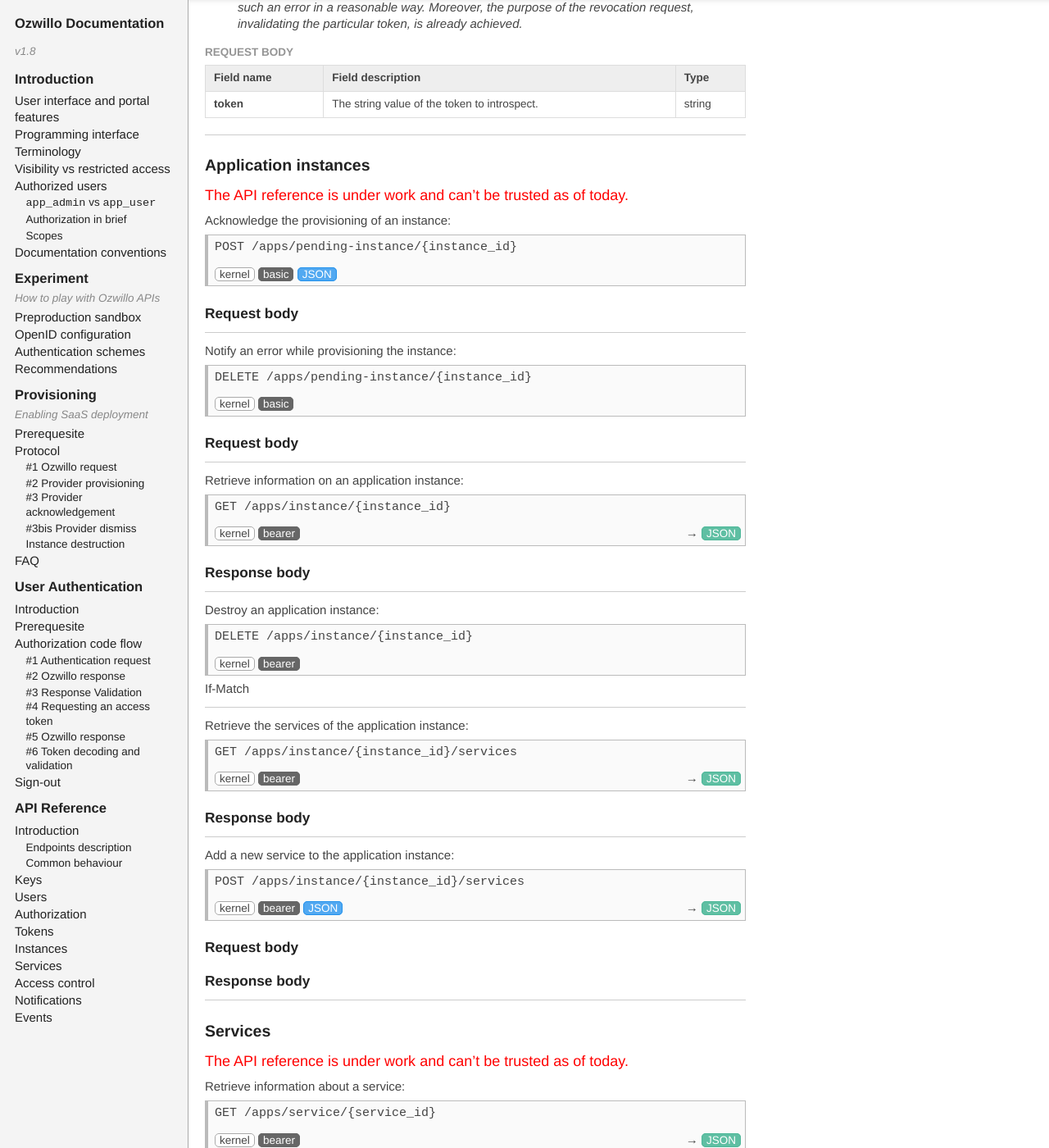
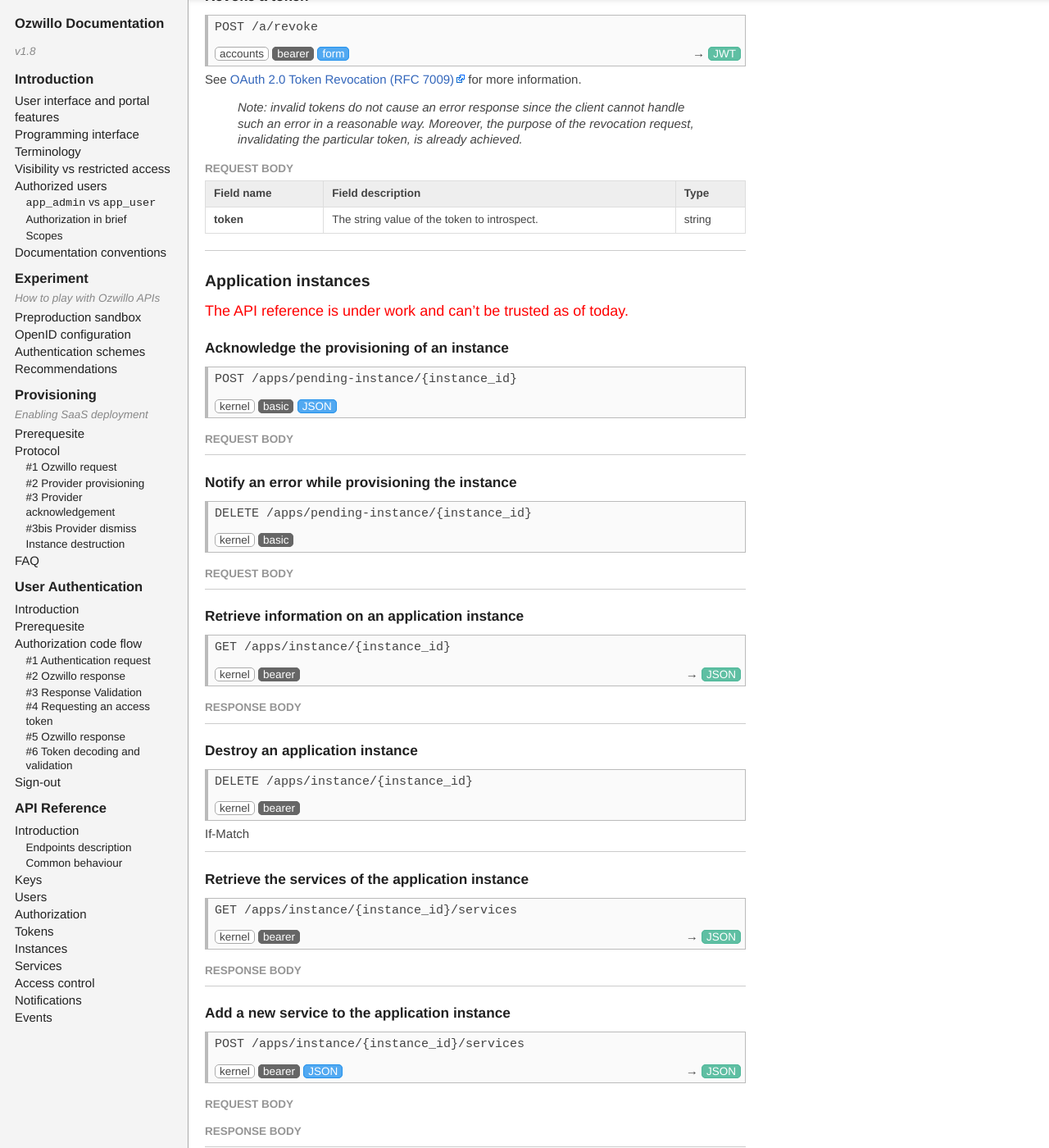
Before and after one commit to ozwillo/ozwillo-doc, a Jekyll site: the page built from index.html, in a window 1280 px wide and 1400 px high, scrolled down 25583 px. Shown: the whole window at 82% size. Built offline with Jekyll 4.4.1, drawn with Linux system fonts in a browser that asks for light colours; nearby versions of some CDN libraries; library files that are not in the unit come from our copies; some of the changed text lies outside the part shown.

Commit message:
Use level-4 headers in API reference for API "titles".
Also changes "Request body" and "Response body" to level-5 headers
everywhere, and fixes a few typos.

```diff
--- a/_includes/5-api-reference.md
+++ b/_includes/5-api-reference.md
@@ -58,7 +58,7 @@
 The API reference is under work and can't be trusted as of today.
 {: .warning}
 
-Retrieve the public key used for OpenID Connect:
+#### Retrieve the public key used for OpenID Connect
 
 <div class="api-entry">
 	<div class="api-command">GET /a/keys</div>
@@ -85,7 +85,7 @@
 The API reference is under work and can't be trusted as of today.
 {: .warning}
 
-Return claims about the end-user:
+#### Return claims about the end-user
 
 <div class="api-entry">
 	<div class="api-command">GET /a/userinfo</div>
@@ -132,7 +132,7 @@
 
 <hr/>
 
-Return claims about the end-user:
+#### Return claims about the end-user
 
 <div class="api-entry">
 	<div class="api-command">POST /a/userinfo</div>
@@ -164,7 +164,7 @@
 The API reference is under work and can't be trusted as of today.
 {: .warning}
 
-Grant authorizations to the client application:
+#### Grant authorizations to the client application
 
 <div class="api-entry">
 	<div class="api-command">GET /a/auth</div>
@@ -179,7 +179,7 @@
 
 <hr/>
 
-Grant authorizations to the client application:
+#### Grant authorizations to the client application
 
 <div class="api-entry">
 	<div class="api-command">POST /a/auth</div>
@@ -203,7 +203,7 @@
 The API reference is under work and can't be trusted as of today.
 {: .warning}
 
-Exchange an authorization code or a refresh token for an access token:
+#### Exchange an authorization code or a refresh token for an access token
 
 <div class="api-entry">
 	<div class="api-command">POST /a/token</div>
@@ -223,7 +223,7 @@
 
 <hr/>
 
-Get information about an access token:
+#### Get information about an access token
 
 <div class="api-entry">
 	<div class="api-command">POST /a/tokeninfo</div>
@@ -268,7 +268,7 @@
 
 <hr/>
 
-Revoke a token:
+#### Revoke a token
 
 <div class="api-entry">
 	<div class="api-command">POST /a/revoke</div>
@@ -303,7 +303,7 @@
 The API reference is under work and can't be trusted as of today.
 {: .warning}
 
-Acknowledge the provisioning of an instance:
+#### Acknowledge the provisioning of an instance
 
 <div class="api-entry">
 	<div class="api-command">POST /apps/pending-instance/{instance_id}</div>
@@ -316,11 +316,11 @@
 	</div>
 </div>
 
-#### Request body
+##### Request body
 
 <hr/>
 
-Notify an error while provisioning the instance:
+#### Notify an error while provisioning the instance
 
 <div class="api-entry">
 	<div class="api-command">DELETE /apps/pending-instance/{instance_id}</div>
@@ -332,11 +332,11 @@
 	</div>
 </div>
 
-#### Request body
+##### Request body
 
 <hr/>
 
-Retrieve information on an application instance:
+#### Retrieve information on an application instance
 
 <div class="api-entry">
 	<div class="api-command">GET /apps/instance/{instance_id}</div>
@@ -351,11 +351,11 @@
 	</div>
 </div>
 
-#### Response body
+##### Response body
 
 <hr/>
 
-Destroy an application instance:
+#### Destroy an application instance
 
 <div class="api-entry">
 	<div class="api-command">DELETE /apps/instance/{instance_id}</div>
@@ -371,7 +371,7 @@
 
 <hr/>
 
-Retrieve the services of the application instance:
+#### Retrieve the services of the application instance
 
 <div class="api-entry">
 	<div class="api-command">GET /apps/instance/{instance_id}/services</div>
@@ -386,11 +386,11 @@
 	</div>
 </div>
 
-#### Response body
+##### Response body
 
 <hr/>
 
-Add a new service to the application instance:
+#### Add a new service to the application instance
 
 <div class="api-entry">
 	<div class="api-command">POST /apps/instance/{instance_id}/services</div>
@@ -406,9 +406,9 @@
 	</div>
 </div>
 
-#### Request body
+##### Request body
 
-#### Response body
+##### Response body
 
 <hr/>
 
@@ -418,7 +418,7 @@
 The API reference is under work and can't be trusted as of today.
 {: .warning}
 
-Retrieve information about a service:
+#### Retrieve information about a service
 
 <div class="api-entry">
 	<div class="api-command">GET /apps/service/{service_id}</div>
@@ -433,11 +433,11 @@
 	</div>
 </div>
 
-#### Response body
+##### Response body
 
 <hr/>
 
-Update a service:
+#### Update a service
 
 <div class="api-entry">
 	<div class="api-command">PUT /apps/service/{service_id}</div>
@@ -455,13 +455,13 @@
 
 If-Match
 
-#### Request body
+##### Request body
 
-#### Response body
+##### Response body
 
 <hr/>
 
-Delete a service:
+#### Delete a service
 
 <div class="api-entry">
 	<div class="api-command">DELETE /apps/service/{service_id}</div>
@@ -489,7 +489,7 @@
 
 Ozwillo manages access control lists that links user to application instances.
 
-Retrieve app_users of the app instance:
+#### Retrieve app_users of the app instance
 
 <div class="api-entry">
 	<div class="api-command">GET /apps/acl/instance/{instance_id}</div>
@@ -507,11 +507,11 @@
 TODO: only for app_admins?
 {: .todo}
 
-#### Reponse body
+##### Reponse body
 
 <hr/>
 
-Add an app_user to the app instance:
+#### Add an app_user to the app instance
 
 <div class="api-entry">
 	<div class="api-command">POST /apps/acl/instance/{instance_id}</div>
@@ -551,11 +551,11 @@
 	</div>
 </div>
 
-### Response body
+##### Response body
 
 <hr/>
 
-Delete an ACE:
+#### Delete an ACE
 
 <div class="api-entry">
 	<div class="api-command">DELETE /apps/acl/ace/{ace_id}</div>
@@ -570,7 +570,7 @@
 	</div>
 </div>
 
-### Response body
+##### Response body
 
 <hr/>
 
@@ -580,7 +580,7 @@
 The API reference is under work and can't be trusted as of today.
 {: .warning}
 
-Get all unread notifications for a defined user and a filter:
+#### Get all unread notifications for a defined user and a filter
 
 <div class="api-entry">
 	<div class="api-command">GET /n/{user_id}/messages?instance={instance_id}</div>
@@ -614,7 +614,7 @@
 
 <hr/>
 
-Publish a notification targeted to some users:
+#### Publish a notification targeted to some users
 
 <div class="api-entry">
 	<div class="api-command">POST /n/publish</div>
@@ -630,11 +630,11 @@
 	</div>
 </div>
 
-#### Request body
+##### Request body
 
 <hr/>
 
-Change status (read, unread) of notifications for a user:
+#### Change status (read, unread) of notifications for a user
 
 <div class="api-entry">
 	<div class="api-command">POST /n/{user_id}/messages</div>
@@ -660,7 +660,7 @@
 The API reference is under work and can't be trusted as of today.
 {: .warning}
 
-Subscribe to a typed event from the event bus:
+#### Subscribe to a typed event from the event bus
 
 <div class="api-entry">
 	<div class="api-command">POST /e/{instance_id}/subscriptions</div>
@@ -679,7 +679,7 @@
 
 <hr/>
 
-Delete an event subscription:
+#### Delete an event subscription
 
 <div class="api-entry">
 	<div class="api-command">DELETE /e/subscription/{subscription_id}</div>
@@ -695,7 +695,7 @@
 
 <hr/>
 
-Publish a typed event into the event bus:
+#### Publish a typed event into the event bus
 
 <div class="api-entry">
 	<div class="api-command">POST /e/publish</div>
```
Also changed, not shown: other parts of _includes/5-api-reference.md (+6 -6 lines).
